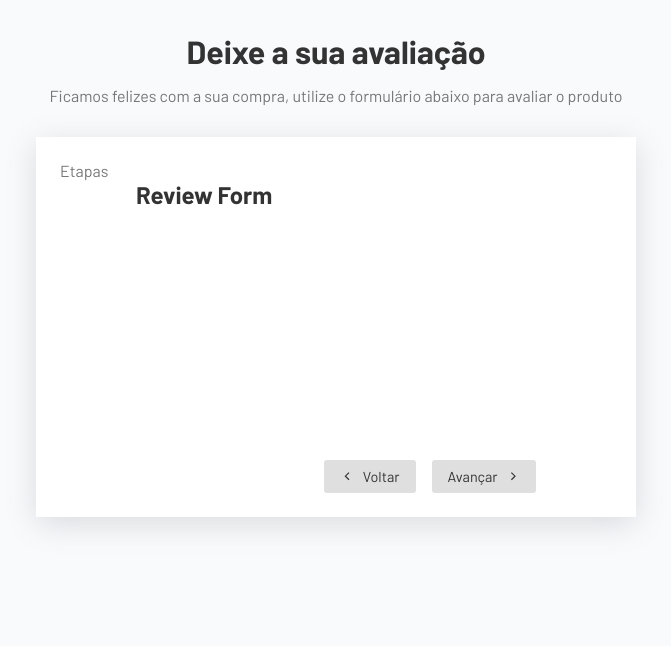
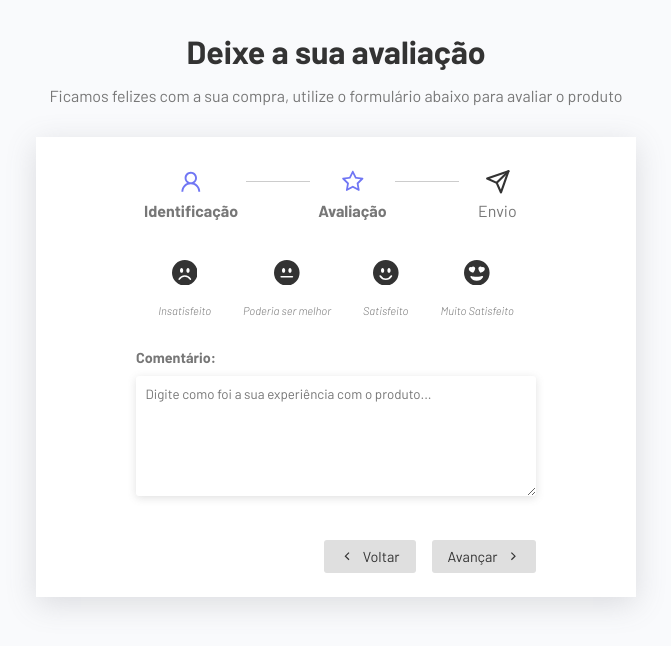
Before and after one commit to VitorFarias1/react_project_multistep_form, a React (Vite) app: page / in a window 1280 px wide. Both pictures are taken after typing "Sample", "name@example.com" into the empty fields and a click on the button "Avançar". Shown: the top 646 px of the page, without its empty margins (304-975 px from the left). Built offline with nearby package versions, Linux system fonts and the light colour scheme.

Commit message:
wip: componente de Review iniciado

```diff
--- a/src/App.jsx
+++ b/src/App.jsx
@@ -10,6 +10,7 @@
 import { useForm } from './hooks/useForm';
 
 import './App.css'
+import Steps from './components/Steps';
 
 function App() {
   const formComponents = [<UserForm />, <ReviewForm />, <Thanks />];
@@ -23,7 +24,7 @@
         <p>Ficamos felizes com a sua compra, utilize o formulário abaixo para avaliar o produto</p>
       </div>
       <div className='form-container'>
-        <p>Etapas</p>
+        <Steps currentStep={currentStep}/>
         <form onSubmit={(e) => changeStep(currentStep + 1, e)}>
           <div className="inputs-container">{currentComponent}</div>
           <div className="action">
--- a/src/components/ReviewForm.css
+++ b/src/components/ReviewForm.css
@@ -0,0 +1,38 @@
+.form-control.score-container {
+    flex-direction: row;
+    gap: 2rem;
+    justify-content: center;
+}
+
+.score-container svg {
+    font-size: 1.6rem;
+    cursor: pointer;
+    transition: 0.3s;
+}
+
+.score-container svg:hover {
+    fill: #7076f4;
+}
+
+.score-container input:checked ~ svg {
+    fill: #7076f4
+}
+
+.radio-container {
+    text-align: center;
+    position: relative;
+}
+
+.radio-container input {
+    opacity: 0;
+    position: absolute;
+    top: 15px;
+    left: 30px;
+}
+
+.radio-container p {
+    font-style: italic;
+    font-weight: 300;
+    font-size: .7rem;
+    margin-top: 1rem;
+}
--- a/src/components/ReviewForm.jsx
+++ b/src/components/ReviewForm.jsx
@@ -1,9 +1,37 @@
+import { BsFillEmojiFrownFill, BsFillEmojiNeutralFill, BsFillEmojiSmileFill, BsFillEmojiHeartEyesFill} from 'react-icons/bs';
+
 import './ReviewForm.css'
+
 
 const ReviewForm = () => {
   return (
-    <div>
-        <h2>Review Form</h2>
+    <div className="review-form">
+        <div className="form-control score-container">
+          <label className="radio-container">
+            <input type="radio" value="unsatisfield" name="review" required />
+            <BsFillEmojiFrownFill />
+            <p>Insatisfeito</p>
+          </label>
+          <label className="radio-container">
+            <input type="radio" value="neutral" name="review" required />
+            <BsFillEmojiNeutralFill />
+            <p>Poderia ser melhor</p>
+          </label>
+          <label className="radio-container">
+            <input type="radio" value="satisfield" name="review" required />
+            <BsFillEmojiSmileFill />
+            <p>Satisfeito</p>
+          </label>
+          <label className="radio-container">
+            <input type="radio" value="very_satisfield" name="review" required />
+            <BsFillEmojiHeartEyesFill />
+            <p>Muito Satisfeito</p>
+          </label>
+        </div>
+        <div className="form-control">
+          <label htmlFor="comment">Comentário:</label>
+          <textarea name="comment" id="comment" placeholder="Digite como foi a sua experiência com o produto..." required></textarea>
+        </div>
     </div>
   );
 }
--- /dev/null
+++ b/src/components/Steps.css
@@ -0,0 +1,39 @@
+.steps {
+    display: flex;
+    gap: 4rem;
+    justify-content: center;
+    align-items: center;
+    max-width: 400px;
+    margin: 0 auto;
+    position: relative;
+    margin-bottom: 2rem;
+}
+
+.steps::after {
+    content: "";
+    width: 380px;
+    border-bottom: 1px solid #ccc;
+    position: absolute;
+    top: 20px;
+}
+
+.step {
+    text-align: center;
+    background-color: #fff;
+    z-index: 1;
+    width: 120px;
+    padding: .5rem;
+}
+
+.step svg {
+    font-size: 1.6rem;
+    margin-bottom: .2rem;
+}
+
+.active {
+    font-weight: bold;
+}
+
+.active > svg {
+    fill: #7076f4
+}
--- /dev/null
+++ b/src/components/Steps.jsx
@@ -0,0 +1,25 @@
+import { AiOutlineUser, AiOutlineStar } from 'react-icons/ai'
+import { FiSend } from 'react-icons/fi'
+
+import './Steps.css'
+
+const Steps = ({ currentStep }) => {
+  return (
+    <div className='steps'>
+        <div className="step active">
+            <AiOutlineUser />
+            <p>Identificação</p>
+        </div>
+        <div className={`step ${currentStep >= 1 ? "active" : ""}`}>
+            <AiOutlineStar />
+            <p>Avaliação</p>
+        </div>
+        <div className={`step ${currentStep >= 2 ? "active" : ""}`}>
+            <FiSend />
+            <p>Envio</p>
+        </div>
+    </div>
+  )
+}
+
+export default Steps
```
